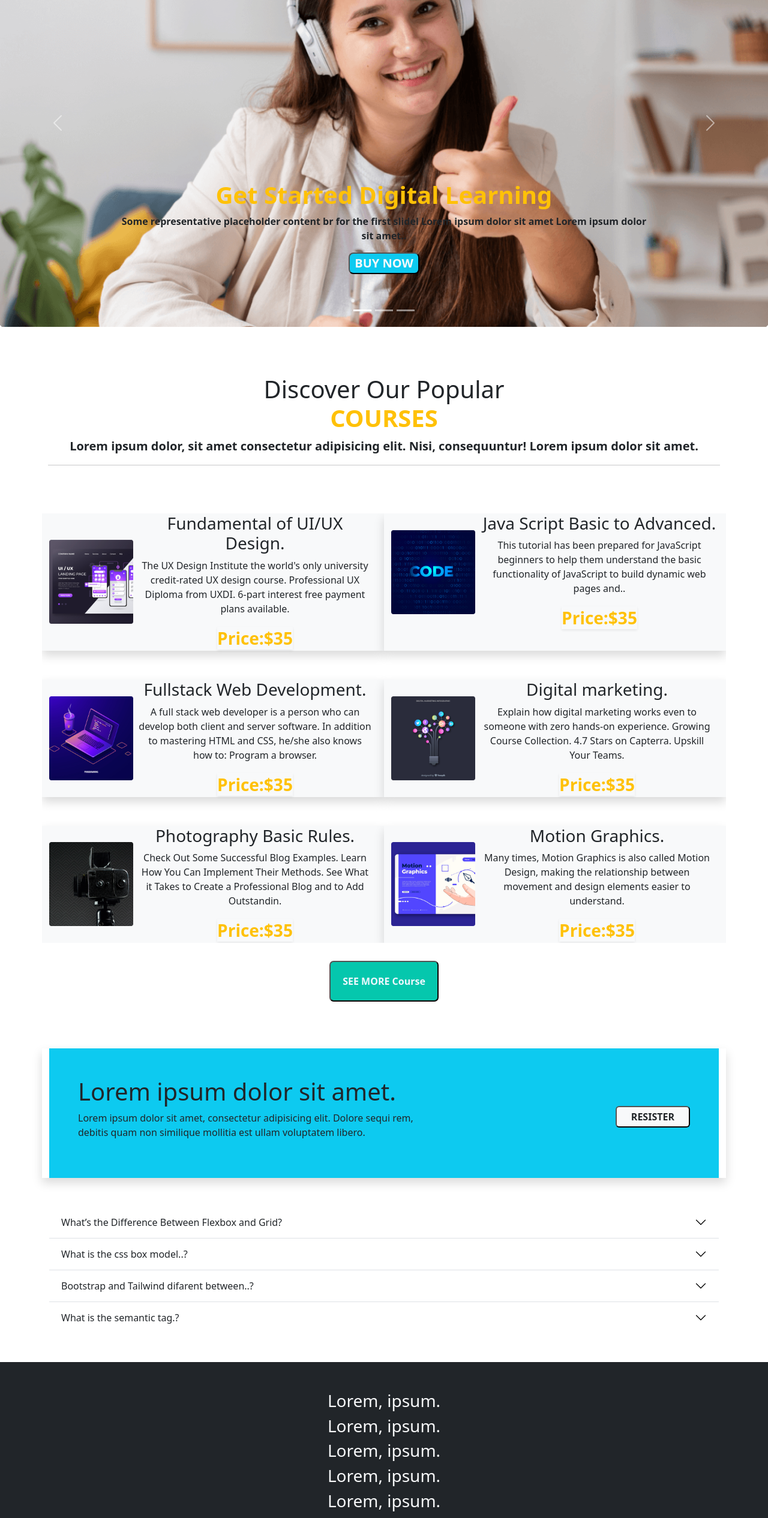
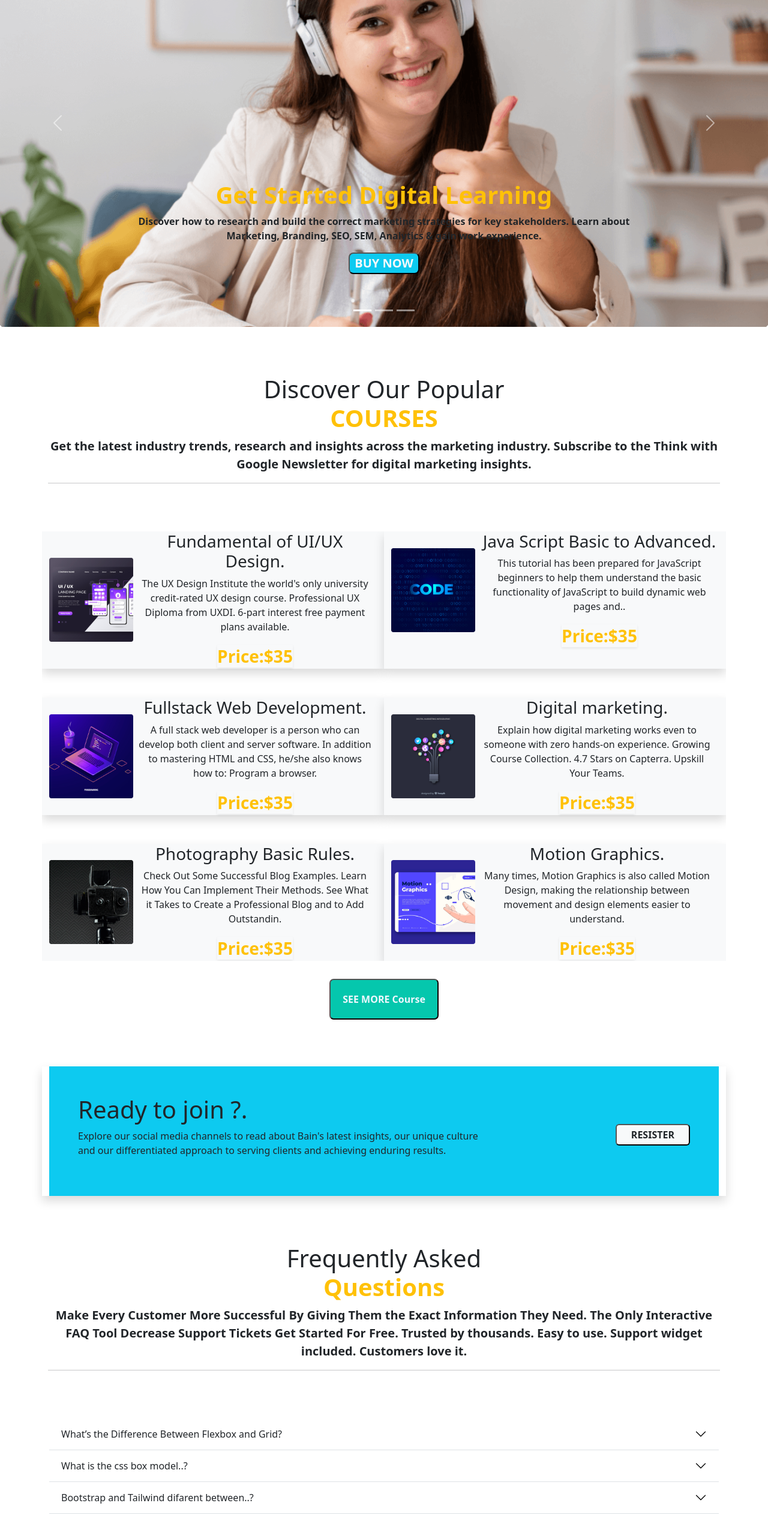
Before and after one commit to SagorChowdhury404/CssFrameWorkEdTech, a plain HTML site: page index.html in a window 1280 px wide. Shown: the part 240-2771 px from the top of the page at 60% size. Drawn offline with nearby package versions, Linux system fonts and the light colour scheme.

Commit message:
Make Every Customer More Successful By Giving Them the Exact Information They Need. The Only Interactive FAQ Tool Decrease Support Tickets Get Started For Free. Trusted by thousands. Easy to use. Support widget included. Customers love it.

```diff
--- a/index.html
+++ b/index.html
@@ -11,6 +11,10 @@
     <!-- BOOTSTRAP LINK --------------------- -->
     <link href="https://cdn.jsdelivr.net/npm/bootstrap@5.2.0/dist/css/bootstrap.min.css" rel="stylesheet"
         integrity="sha384-gH2yIJqKdNHPEq0n4Mqa/HGKIhSkIHeL5AyhkYV8i59U5AR6csBvApHHNl/vI1Bx" crossorigin="anonymous">
+
+    <!-- fonts awsome icoin link -------////////////////// -->
+    <script src="https://kit.fontawesome.com/e497a70993.js" crossorigin="anonymous"></script>
+
 </head>
 <style>
     .courseTittle {
@@ -113,9 +117,9 @@
                             <img src="profileBox/images/cover/cover-1.png" class="d-block   w-100 " alt="...">
                             <div class="carousel-caption mb-5">
                                 <h5 class=" fs-1 text-warning fw-bold">Get Started Digital Learning</h5>
-                                <p class="fs-6 text-dark fw-semibold ">Some representative placeholder content br for
-                                    the first slidel Lorem ipsum dolor sit
-                                    amet Lorem ipsum dolor sit amet..</p>
+                                <p class="fs-6 text-dark fw-semibold ">Discover how to research and build the correct
+                                    marketing strategies for key stakeholders. Learn about Marketing, Branding, SEO,
+                                    SEM, Analytics & gain work experience.</p>
                                 <button class=" fs-5  fw-bold  px-2 rounded-3 bg-info  text-light">BUY NOW</button>
                             </div>
                         </div>
@@ -124,9 +128,9 @@
                             <img src="profileBox/images/cover/cover-2.jpg" class="d-block w-100 h-25" alt="...">
                             <div class="carousel-caption mb-5">
                                 <h5 class=" fs-1 text-warning fw-bold">Get Started Digital Learning</h5>
-                                <p class="fs-6 text-dark fw-semibold ">Some representative placeholder content br for
-                                    the first slidel Lorem ipsum dolor sit
-                                    amet Lorem ipsum dolor sit amet..</p>
+                                <p class="fs-6 text-dark fw-semibold ">Discover how to research and build the correct
+                                    marketing strategies for key stakeholders. Learn about Marketing, Branding, SEO,
+                                    SEM, Analytics & gain work experience..</p>
                                 <button class=" fs-5  fw-bold  px-2 rounded-3 bg-info  text-light">BUY NOW</button>
                             </div>
                         </div>
@@ -135,9 +139,9 @@
                             <img src="profileBox/images/cover/cover-3.jpg" class="d-block w-100" alt="...">
                             <div class="carousel-caption mb-5">
                                 <h5 class=" fs-1 text-warning fw-bold">Get Started Digital Learning</h5>
-                                <p class="fs-6 text-dark fw-semibold ">Some representative placeholder content br for
-                                    the first slidel Lorem ipsum dolor sit
-                                    amet Lorem ipsum dolor sit amet..</p>
+                                <p class="fs-6 text-dark fw-semibold ">Discover how to research and build the correct
+                                    marketing strategies for key stakeholders. Learn about Marketing, Branding, SEO,
+                                    SEM, Analytics & gain work experience..</p>
                                 <button class=" fs-5  fw-bold  px-2 rounded-3 bg-info  text-light">BUY NOW</button>
                             </div>
                         </div>
@@ -169,10 +173,9 @@
             <section class="courseTittle fw-bold  ">
                 <div class=" d-block justify-content-center">
                     <h1>Discover Our Popular <br><span class="text-warning fw-bold "> COURSES</span></h1>
-                    <p class=" fs-5 text-dark ">Lorem ipsum dolor, sit amet consectetur adipisicing elit. Nisi,
-                        consequuntur! Lorem ipsum
-                        dolor
-                        sit amet.</p>
+                    <p class=" fs-5 text-dark ">Get the latest industry trends, research and insights across the
+                        marketing industry. Subscribe to the Think with Google Newsletter for digital marketing
+                        insights.</p>
                     <hr>
                 </div>
             </section>
@@ -283,10 +286,10 @@
             <!-- course type finish-------- -->
 
             <!-- ///////////////////////////////////////////////------- -->
-            <!-- see all button -------------////////////////// -->
+            <!-- see-all button -------------////////////////// -->
             <section>
-                <div class="seeMore">
-                    <span><button class="text-btn fw-bold">SEE MORE Course</button></span>
+                <div class="seeMore  ">
+                    <span><button class="text-btn fw-bold  lg-">SEE MORE Course</button></span>
                 </div>
             </section>
 
@@ -299,16 +302,17 @@
         <section>
 
             <div class="container ms-auto my-5 shadow">
-                <div class=" bg-info p-5 d-flex  align-content-center justify-content-between ">
+                <div class=" bg-info p-5 d-lg-flex   align-content-center justify-content-between ">
                     <div class="">
-                        <h1>Lorem ipsum dolor sit amet.</h1>
-                        <p>Lorem ipsum dolor sit amet, consectetur adipisicing elit. Dolore sequi rem, <br> debitis quam
-                            non
-                            similique mollitia est ullam voluptatem libero.</p>
+                        <h1> Ready to join ?.</h1>
+                        <p>Explore our social media channels to read about Bain's latest insights, our unique culture
+                            <br>
+                            and our differentiated approach to serving clients and achieving enduring results.
+                        </p>
                     </div>
                     <!-- modal -----------//////////////// -->
 
-                    <div class="px-8 ">
+                    <div class="px-8">
                         <button class="px-4 py-1 mt-5 rounded  bg-light "><a class="text-dark fw-bold"
                                 href="www.google.com">RESISTER</a> </button>
                     </div>
@@ -346,77 +350,16 @@
 
 
         <!-- //////////////////////////////////////////////////////// -->
-        <!-- frequently asked question start ///////// --------- -->
-
-
-        <!-- <section class="container ms-auto">
-            <div class="accordion" id="accordionExample">
-                <div class="accordion-item">
-                    <h2 class="accordion-header" id="headingOne">
-                        <button class="accordion-button" type="button" data-bs-toggle="collapse"
-                            data-bs-target="#collapseOne" aria-expanded="true" aria-controls="collapseOne">
-                            What’s the Difference Between Flexbox and Grid?
-                        </button>
-                    </h2>
-                    <div id="collapseOne" class="accordion-collapse collapse show" aria-labelledby="headingOne"
-                        data-bs-parent="#accordionExample">
-                        <div class="accordion-body">
-                            <strong>
-
-                        </div>
-                    </div>
-                </div>
-
-                <div class="accordion-item">
-                    <h2 class="accordion-header" id="headingTwo">
-                        <button class="accordion-button collapsed" type="button" data-bs-toggle="collapse"
-                            data-bs-target="#collapseTwo" aria-expanded="false" aria-controls="collapseTwo">
-
-                        </button>
-                    </h2>
-                    <div id="collapseTwo" class="accordion-collapse collapse" aria-labelledby="headingTwo"
-                        data-bs-parent="#accordionExample">
-                        <div class="accordion-body">
-                            <strong>
-                        </div>
-                    </div>
-                </div>
-
-                <div class="accordion-item">
-                    <h2 class="accordion-header" id="headingThree">
-                        <button class="accordion-button collapsed" type="button" data-bs-toggle="collapse"
-                            data-bs-target="#collapseThree" aria-expanded="false" aria-controls="collapseThree">
-
-                        </button>
-                    </h2>
-                    <div id="collapseThree" class="accordion-collapse collapse" aria-labelledby="headingThree"
-                        data-bs-parent="#accordionExample">
-                        <div class="accordion-body">
-                            <strong>
-                        </div>
-                    </div>
-                </div>
-
-                <div class="accordion-item">
-                    <h2 class="accordion-header" id="headingThree">
-                        <button class="accordion-button collapsed" type="button" data-bs-toggle="collapse"
-                            data-bs-target="#collapseThree" aria-expanded="false" aria-controls="collapseThree">
-
-                        </button>
-                    </h2>
-                    <div id="collapseThree" class="accordion-collapse collapse" aria-labelledby="headingThree"
-                        data-bs-parent="#accordionExample">
-                        <div class="accordion-body">
-
-                            </div>
-                        </div>
-                    </div>
-
-                </div>
-        </section> -->
-
-
-
+        <!-- frequently asked questions start ///////// --------- -->
+        <section class="courseTittle fw-bold  ">
+            <div class=" d-block justify-content-center">
+                <h1>Frequently Asked <br><span class="text-warning fw-bold ">Questions </span></h1>
+                <p class=" fs-5 text-dark ">Make Every Customer More Successful By Giving Them the Exact Information
+                    They Need. The Only Interactive FAQ Tool Decrease Support Tickets Get Started For Free. Trusted by
+                    thousands. Easy to use. Support widget included. Customers love it.</p>
+                <hr>
+            </div>
+        </section>
         <div class="accordion accordion-flush container mx-auto" id="accordionFlushExample">
             <div class="accordion-item">
                 <h2 class="accordion-header" id="flush-headingOne">
@@ -481,17 +424,16 @@
                 </h2>
                 <div id="flush-collapseThree" class="accordion-collapse collapse" aria-labelledby="flush-headingThree"
                     data-bs-parent="#accordionFlushExample">
-                    <div class="accordion-body"> A semantic element clearly describes its meaning to both the browser and the developer.
+                    <div class="accordion-body"> A semantic element clearly describes its meaning to both the browser
+                        and the developer.
                         <!-- Examples of non-semantic elements: <div> and <span> - Tells nothing about its content.
                                 Examples of semantic elements: <form> , <table> , and <article> - Clearly defines
                                             its content.</div> -->
+                    </div>
                 </div>
             </div>
-        </div>
 
-
-
-        <!-- frequently asked question finish ///////// --------- -->
+            <!-- frequently asked question finish ///////// --------- -->
     </main>
     <!-- main section finish  -------------------->
 
@@ -504,16 +446,16 @@
     <footer>
         <div class=" bg-dark text-center  text-light p-5 mt-5">
             <div>
-                <h3>Lorem, ipsum.</h3>
-                <h3>Lorem, ipsum.</h3>
-                <h3>Lorem, ipsum.</h3>
-                <h3>Lorem, ipsum.</h3>
-                <h3>Lorem, ipsum.</h3>
+                <h3>ED TECH</h3>
+                <h3>OFFICE 41,zahid building,DHAKA</h3>
+                <h3> SULANATE OF DUBAI </h3>
+                <h3> Privacy ploicy | terms of use</h3>
             </div>
-            <div class=" d-flex align-items-center justify-content-center ">
-                <span>lorem1</span>
-                <span>lorem1</span>
-                <span>lorem1</span>
+            <div class=" d-flex align-items-center justify-content-center  ">
+                <span><i class="fa-brands fa-facebook fs-1 m-3"></i></span>
+                <span><i class="fa-brands fa-twitter fs-1 m-3"></i></span>
+                <span><i class="fa-brands fa-instagram fs-1 m-3"></i></span>
+                <span><i class="fa-brands fa-tiktok  fs-1 m-3"></i></span>
 
             </div>
         </div>
```
